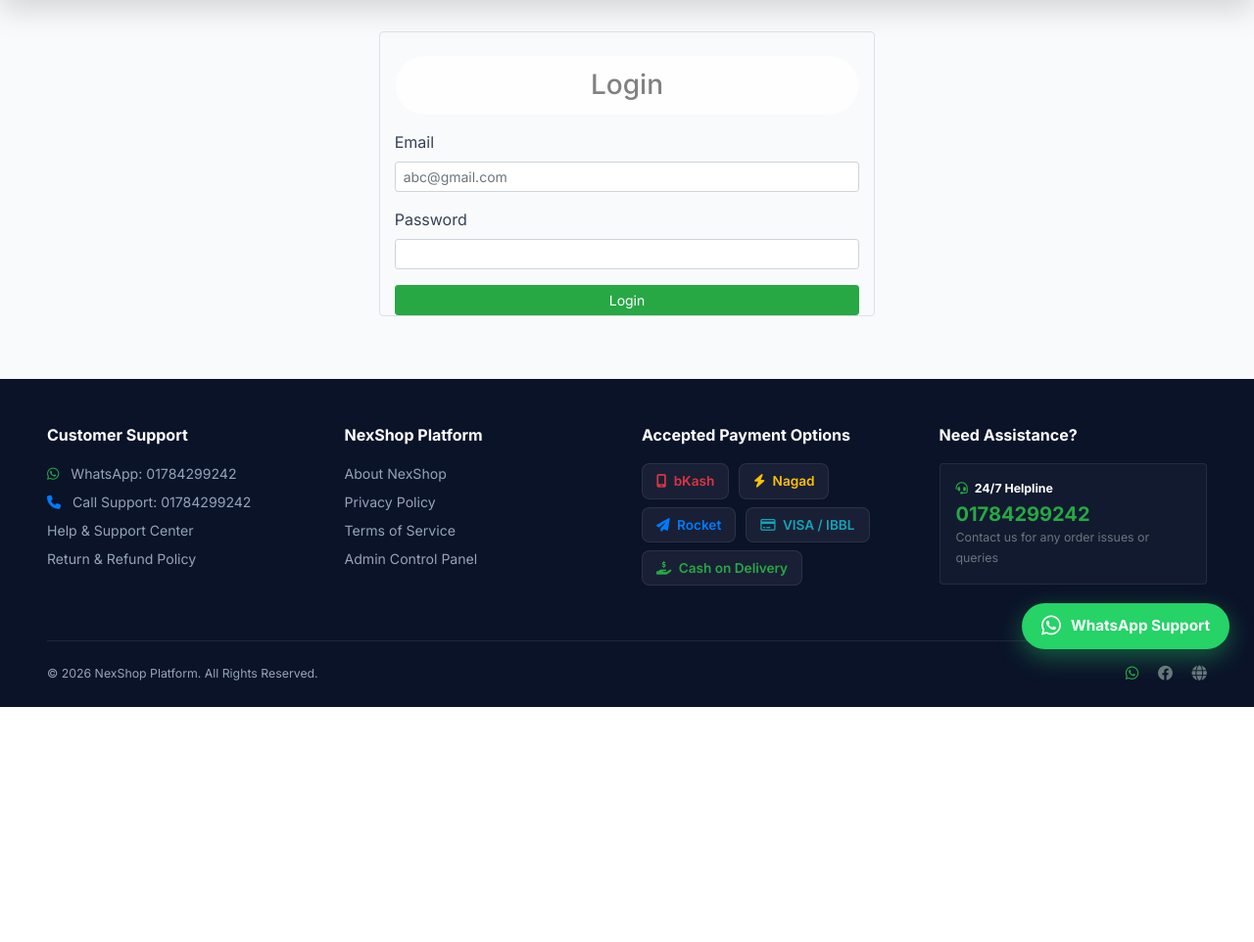
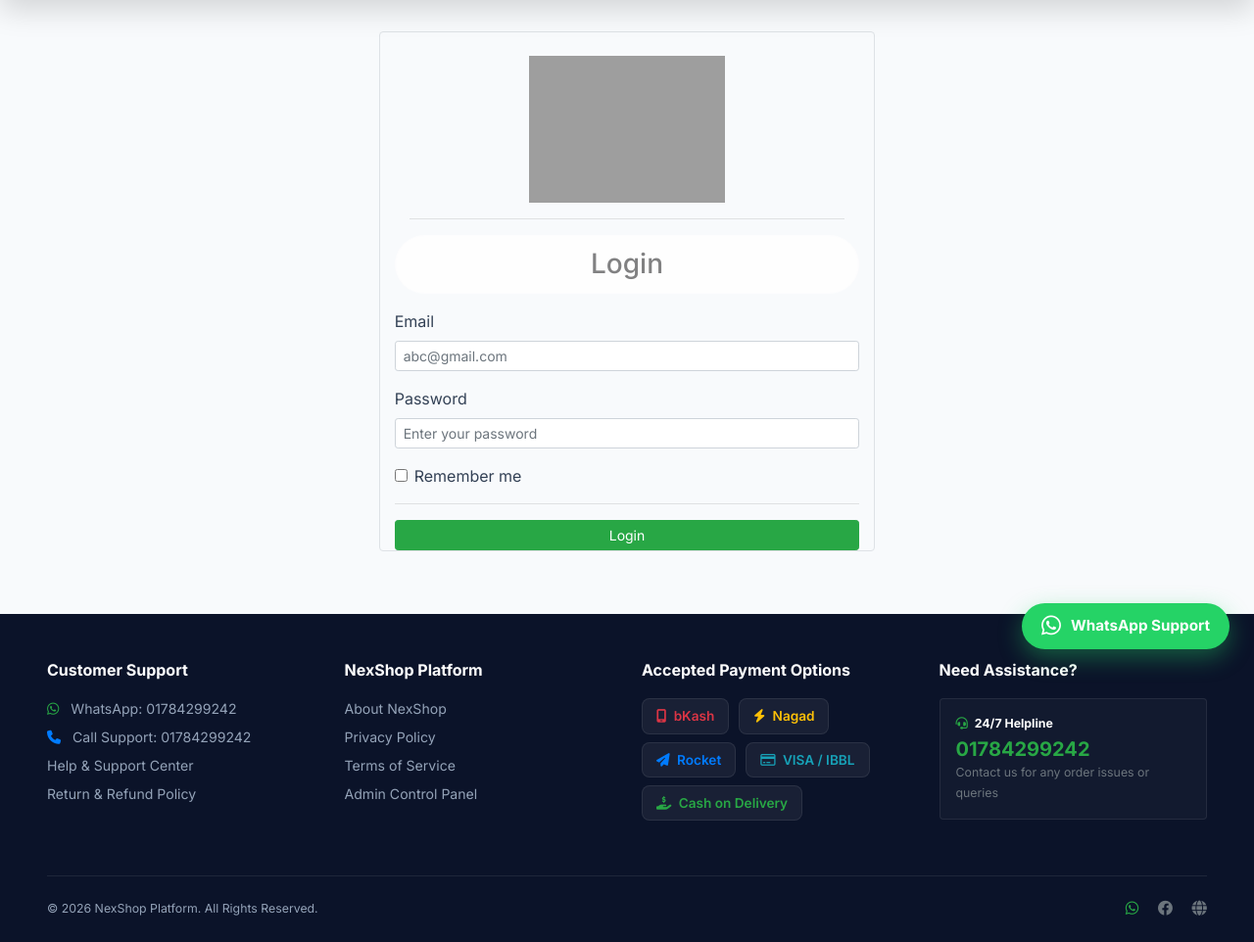
Before and after one commit to alijahan365/NexShop-BD, a Django app: template store/templates/login.html in a window 1280 px wide. Shown: the part 112-1074 px from the top of the page at 98% size. Before the commit the page ends 834 px from the top, so only its background shows below. Run offline with Django 3.2, Linux system fonts and the light colour scheme; the template is opened without the code that fills it, so the values that code supplies are empty; some libraries are stand-ins or nearby versions; grey boxes are pictures that could not be loaded.

Commit message:
login improved interface

```diff
--- a/store/templates/login.html
+++ b/store/templates/login.html
@@ -6,7 +6,21 @@
 
     <div class="col-lg-5 rounded mx-auto border pt-4">
 
-        <h3 class="alert alert-light rounded-pill" style="text-align:center">
+        <!-- Login Image -->
+        <div class="text-center col">
+
+            <img
+                src="https://skillindiacsc.in/wp-content/uploads/2022/12/Skill-India-Online-Shopping.png"
+                alt="Online Shopping"
+                style="height: 150px;">
+
+            <hr>
+
+        </div>
+
+        <!-- Login Title -->
+        <h3 class="alert alert-light rounded-pill"
+            style="text-align:center">
             Login
         </h3>
 
@@ -14,6 +28,7 @@
 
             {% csrf_token %}
 
+            <!-- Error Message -->
             {% if error %}
             <div class="alert alert-danger" role="alert">
                 {{error}}
@@ -39,8 +54,25 @@
                 <input required
                        type="password"
                        name="password"
-                       class="form-control form-control-sm">
+                       class="form-control form-control-sm"
+                       placeholder="Enter your password">
             </div>
+
+            <!-- Remember Me -->
+            <div class="mb-3 form-check">
+
+                <input type="checkbox"
+                       class="form-check-input"
+                       id="exampleCheck1">
+
+                <label class="form-check-label"
+                       for="exampleCheck1">
+                    Remember me
+                </label>
+
+            </div>
+
+            <hr>
 
             <button type="submit"
                     class="btn btn-sm btn-success col-lg-12">
```
